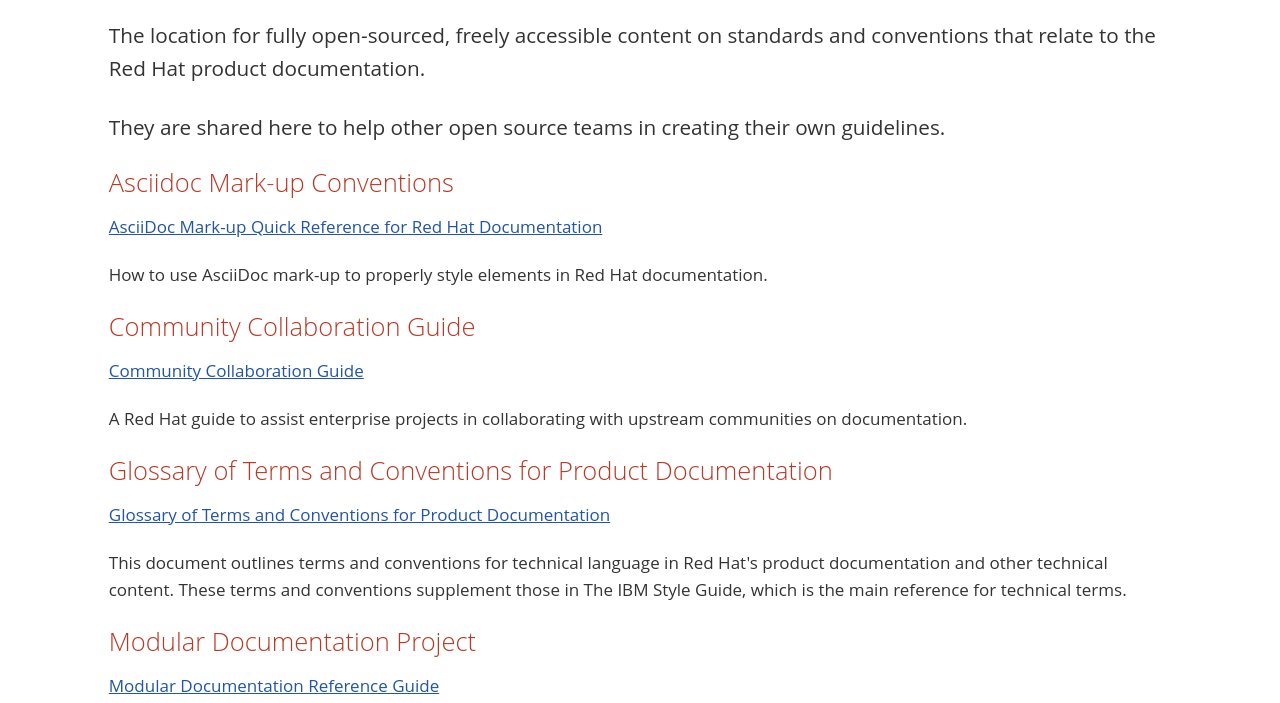
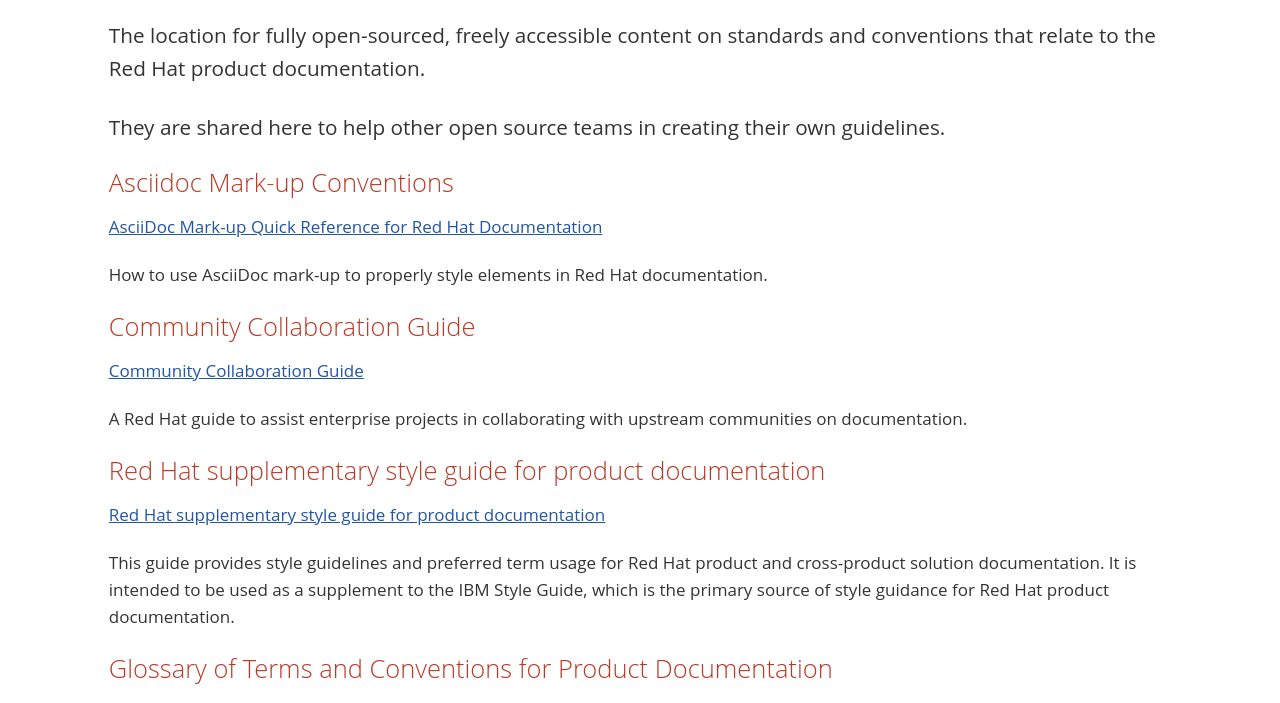
Before and after one commit to redhat-documentation/redhat-documentation.github.io, a plain HTML site: page index.html in a window 1280 px wide. Shown: the part 97-800 px from the top of the page. Drawn offline with Linux system fonts and the light colour scheme.

Commit message:
12  Fix broken link to Glossary; add link to Style guide

```diff
--- a/index.html
+++ b/index.html
@@ -101,11 +101,17 @@ a {
 
   <p>A Red Hat guide to assist enterprise projects in collaborating with upstream communities on documentation.</p>
 
+  <h2 id="supplementary-style-guide-for-product-documentation">Red Hat supplementary style guide for product documentation</h2>
+
+  <p><a href="https://redhat-documentation.github.io/supplementary-style-guide/#introduction">Red Hat supplementary style guide for product documentation</a></p>
+
+  <p>This guide provides style guidelines and preferred term usage for Red Hat product and cross-product solution documentation. It is intended to be used as a supplement to the IBM Style Guide, which is the primary source of style guidance for Red Hat product documentation.</p>
+
   <h2 id="glossary-of-terms-and-conventions-for-product-documentation">Glossary of Terms and Conventions for Product Documentation</h2>
 
-  <p><a href="https://redhat-documentation.github.io/glossary-of-terms-and-conventions-for-product-documentation/">Glossary of Terms and Conventions for Product Documentation</a></p>
+  <p><a href="https://redhat-documentation.github.io/supplementary-style-guide/#glossary-terms-conventions">Glossary of Terms and Conventions for Product Documentation</a></p>
 
-  <p>This document outlines terms and conventions for technical language in Red Hat's product documentation and other technical content. These terms and conventions supplement those in The IBM Style Guide, which is the main reference for technical terms.</p>
+  <p>This glossary outlines terms and conventions for technical language in Red Hat's product documentation and other technical content. These terms and conventions supplement those in The IBM Style Guide, which is the main reference for technical terms. The glossary is a sectin within the Red Hat supplementary style guide for product documentation</p>
 
   <h2 id="modular-documentation-project">Modular Documentation Project</h2>
 
```
